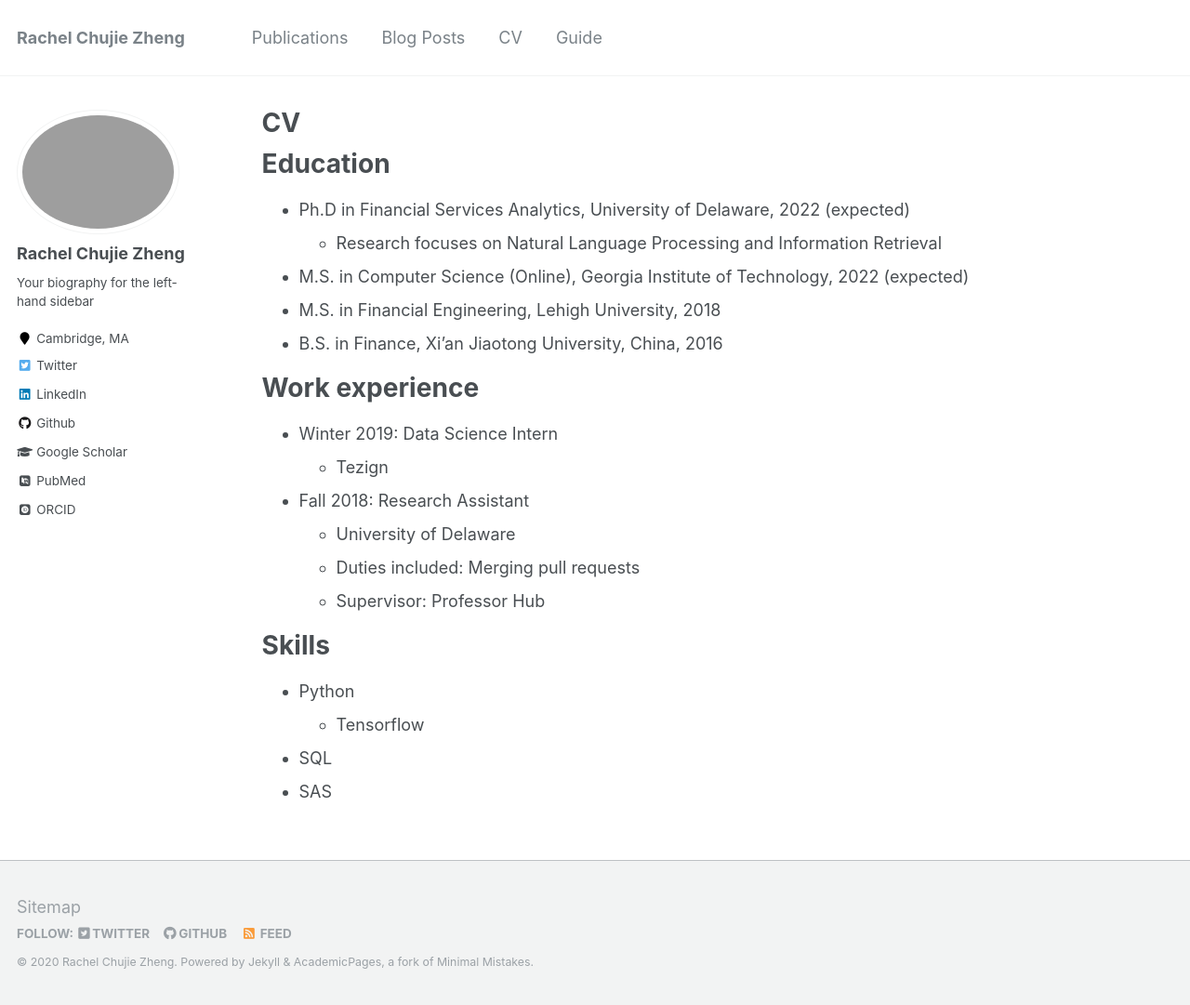
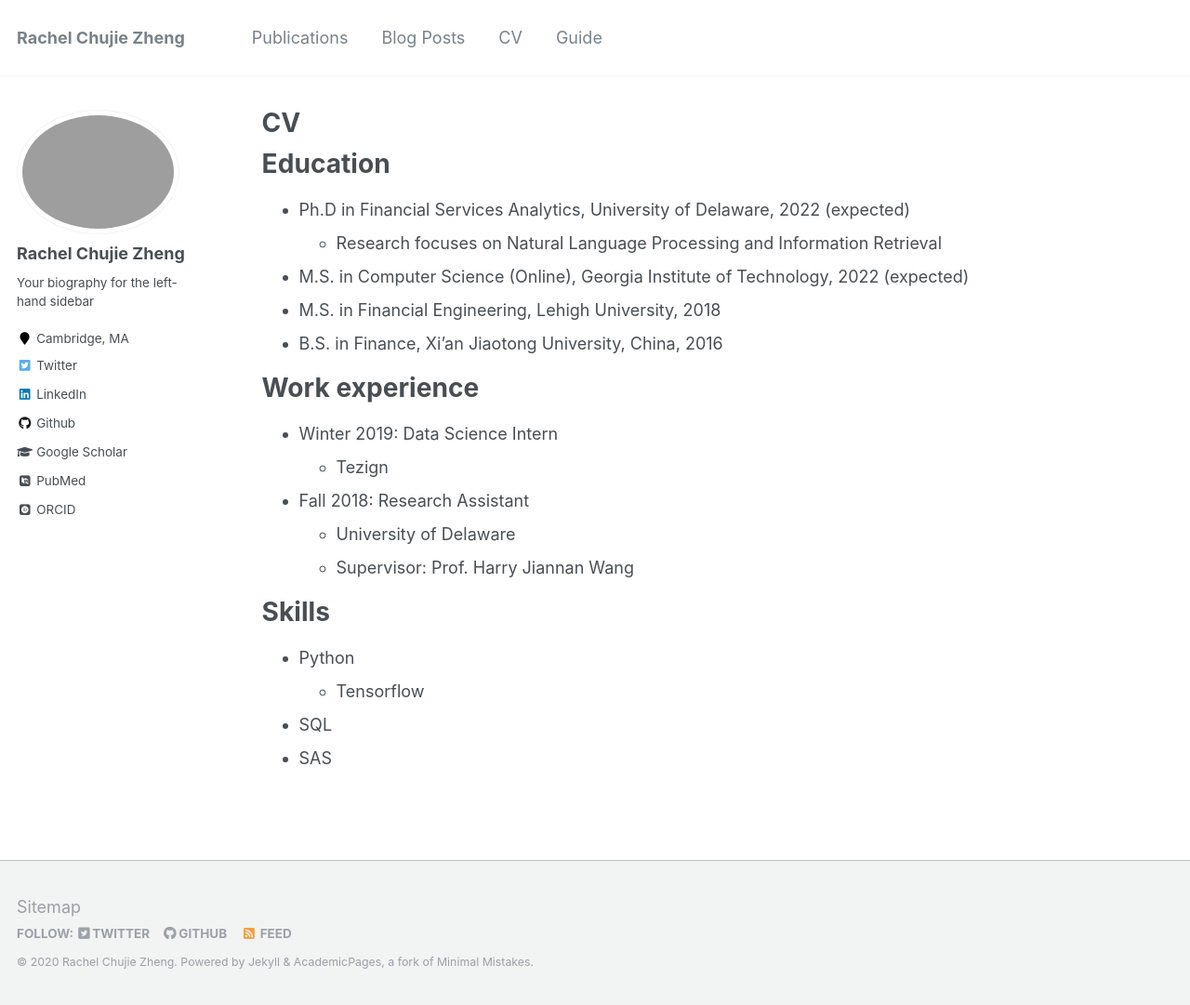
Before and after one commit to chz816/chz816.github.io, a Jekyll site: the page built from _pages/cv.md, in a window 1280 px wide and 1081 px high. Shown: the whole window at 93% size. Built offline with Jekyll 4.4.1, drawn with Linux system fonts in a browser that asks for light colours; some web fonts are replaced.

Commit message:
first commit

```diff
--- a/_pages/cv.md
+++ b/_pages/cv.md
@@ -24,8 +24,7 @@ Work experience
 
 * Fall 2018: Research Assistant
   * University of Delaware
-  * Duties included: Merging pull requests
-  * Supervisor: Professor Hub
+  * Supervisor: Prof. Harry Jiannan Wang
 
 Skills
 ======
```
Also changed, not shown: _pages/about.md (+1 -1 lines).
